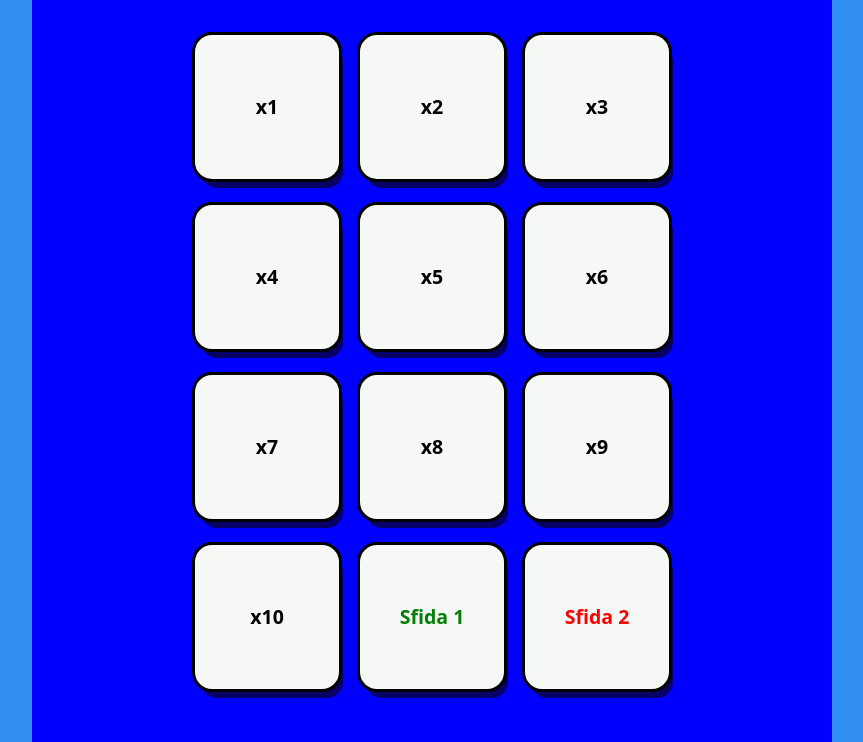
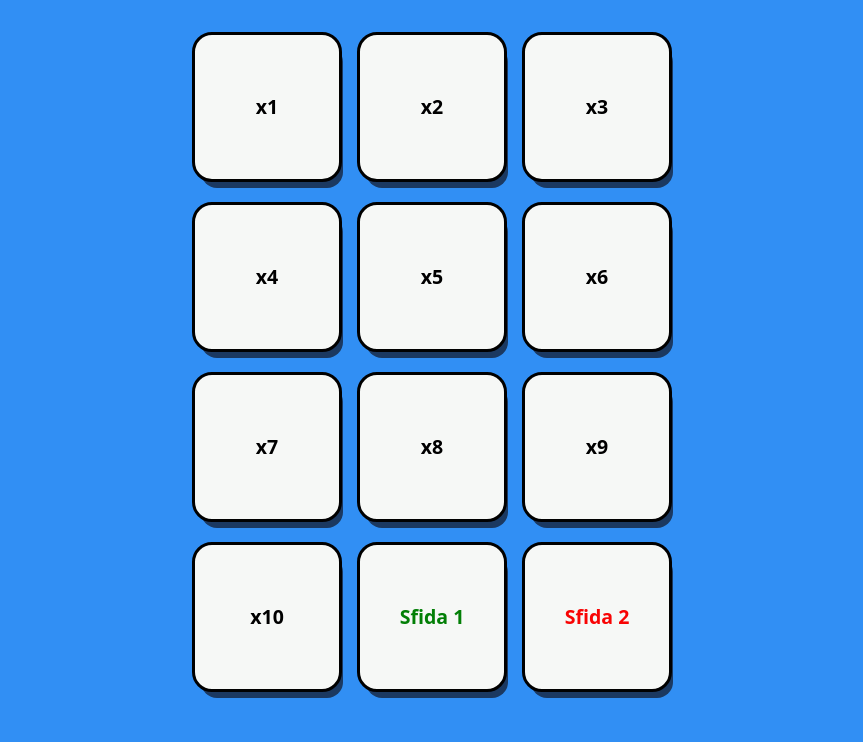
Before and after one commit to JorgeLuix/Matematica-Bambini, a plain HTML site: page ContenutoGame/tabelline.html in a window 1280 px wide. Shown: the part 78-820 px from the top of the page, without its empty margins (208-1071 px from the left). Drawn offline with nearby package versions, Linux system fonts and the light colour scheme; a web font is replaced by a local one.

Commit message:
tabelline.css

```diff
--- a/ContenutoGame/tabelline.css
+++ b/ContenutoGame/tabelline.css
@@ -72,7 +72,7 @@ a {
     font-size: 25px;
   }
   @media (min-width: 320px) {
-    /* Regole CSS per schermi di almeno 576px di larghezza */
+
     .container-tab {
       width: 100%;
       height: 100%;
@@ -81,22 +81,22 @@ a {
     }
   }
   @media (min-width: 375px) {
-    /* Regole CSS per schermi di almeno 576px di larghezza */
+
     .container-tab {
       width: 100%;
       height: 100%;
       padding: 0 25px;
-      /* background: rgb(140, 15, 149); */
+
     }
 
   }
   @media (min-width: 576px) {
-    /* Regole CSS per schermi di almeno 576px di larghezza */
+
     .container-tab {
       width: 100%;
       height: 100%;
       padding: 0 25px;
-      /* background: aqua; */
+
     }
 
     .card {
@@ -108,27 +108,27 @@ a {
   }
 
   @media (min-width: 768px) {
-    /* Regole CSS per schermi di almeno 768px di larghezza */
+
     .container-tab {
       padding: 0 30px;
-      background: red;
+
     }
 
   }
 
   @media (min-width: 992px) {
-    /* Regole CSS per schermi di almeno 992px di larghezza */
+
     .container-tab {
       padding: 0 45px;
-      background: yellow;
+
     }
 
   }
 
   @media (min-width: 1200px) {
-    /* Regole CSS per schermi di almeno 1200px di larghezza */
+
     .container-tab {
       padding: 0 60px;
-      background: blue;
+
     }
   }
```
